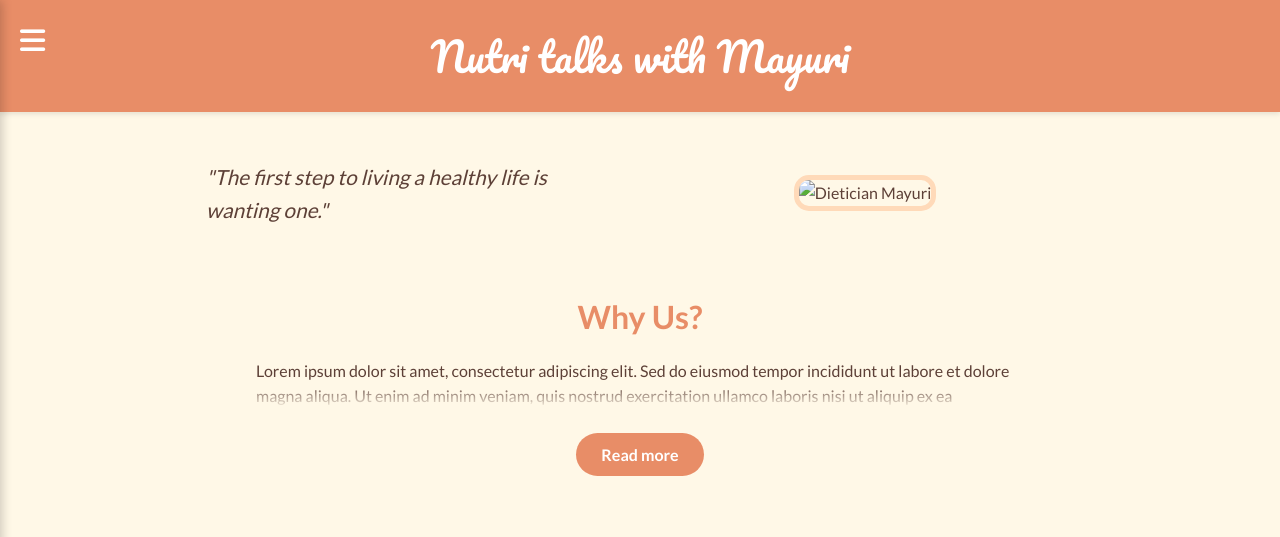
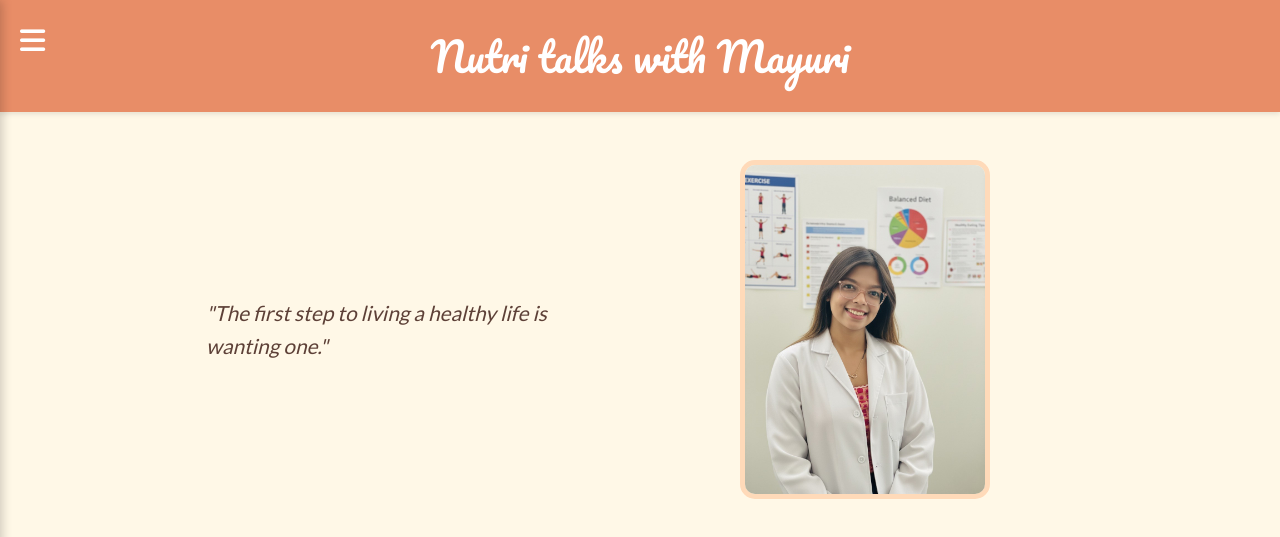
Before and after one commit to mayuri21das-ops/nutrition-practice, a plain HTML site: page index.html in a window 1280 px wide. Shown: the top 537 px of the page. Drawn offline with Linux system fonts and the light colour scheme.

Commit message:
Fixed link to assets

```diff
--- a/index.html
+++ b/index.html
@@ -36,7 +36,7 @@
                     <h2>"The first step to living a healthy life is wanting one."</h2>
                 </div>
                 <div class="hero-image">
-                    <img src="Mayuri_dietician_edited.jpg" alt="Dietician Mayuri">
+                    <img src="Assets/Mayuri_dietician_edited.jpg" alt="Dietician Mayuri">
                 </div>
             </section>
 
```
